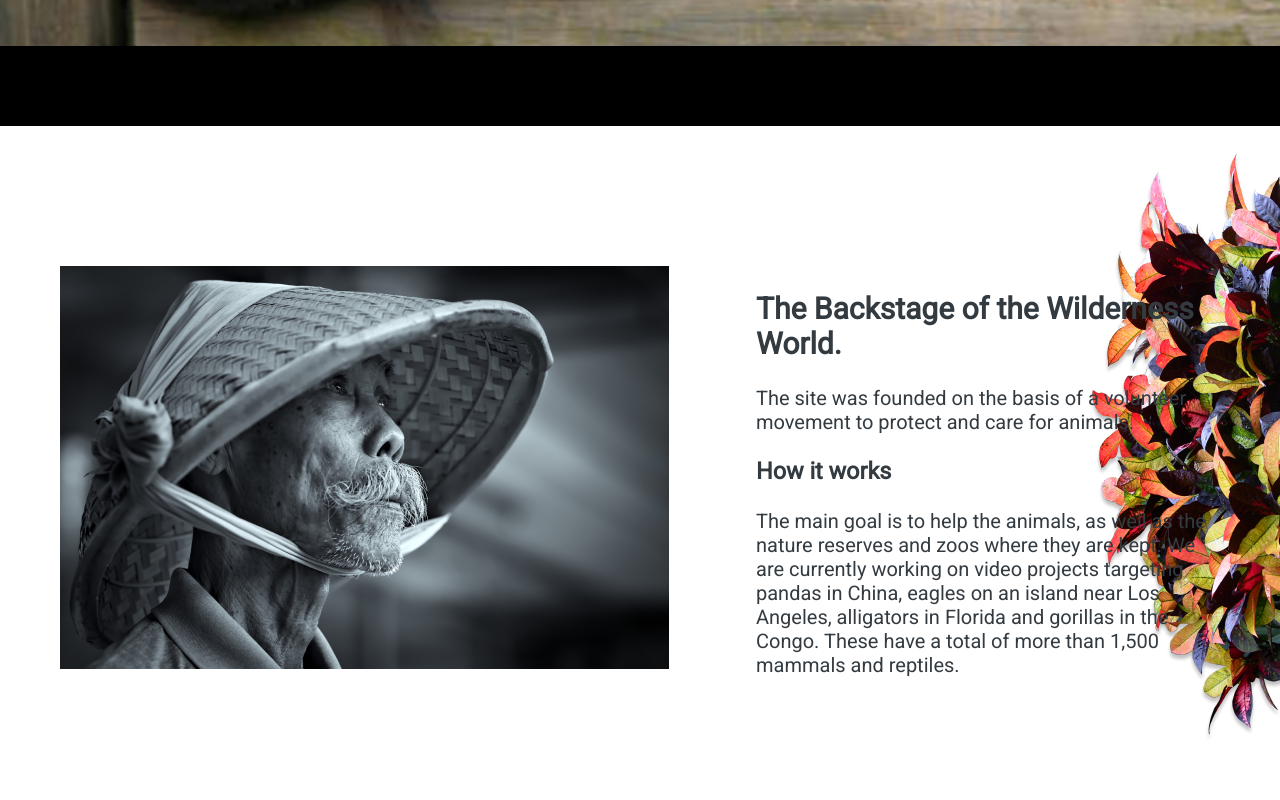
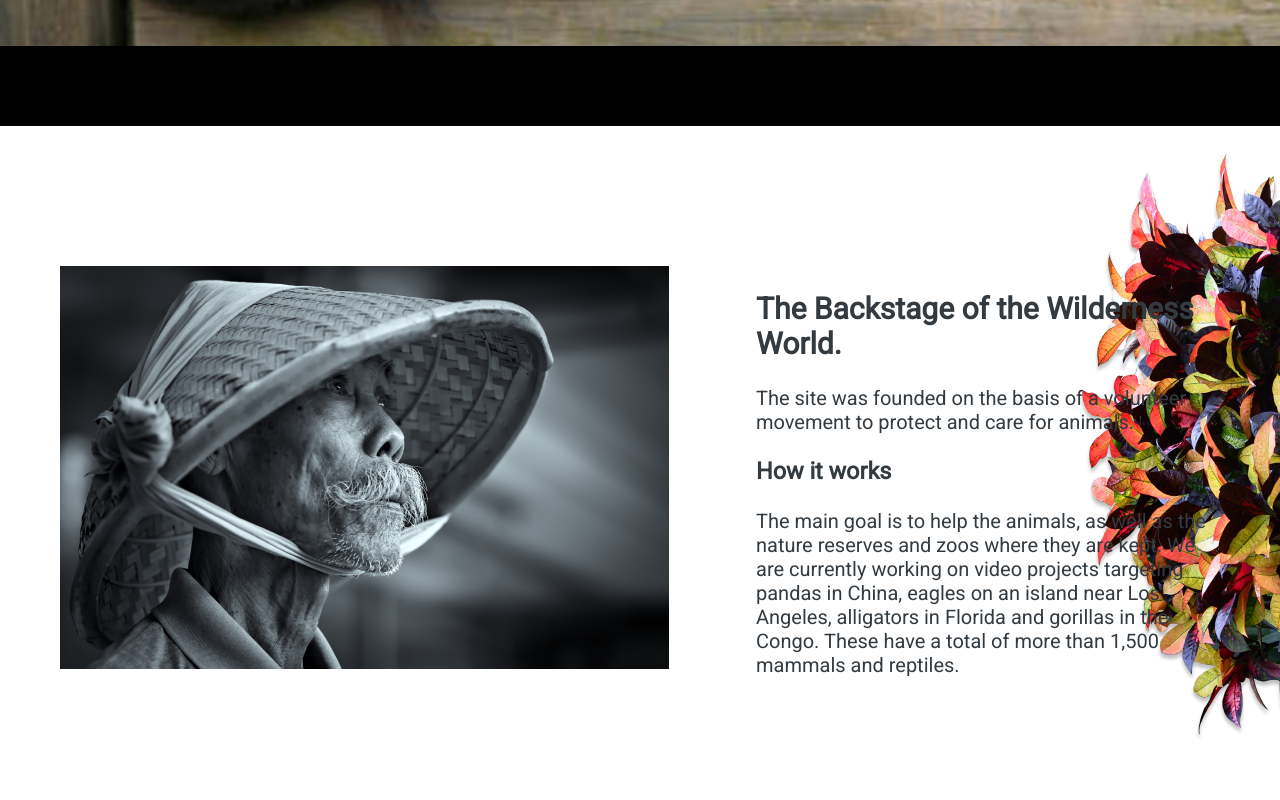
Before and after one commit to IrakliLaphachi/online-zoo, a plain HTML site: page pages/landing/index.html in a window 1280 px wide. Shown: the part 740-1540 px from the top of the page. Drawn offline with Linux system fonts and the light colour scheme.

Commit message:
feat: update index css

```diff
--- a/pages/landing/style.css
+++ b/pages/landing/style.css
@@ -1,3 +1,11 @@
+html,body
+{
+    width: 100%;
+    height: 100%;
+    margin: 0px;
+    padding: 0px;
+}
+
 body {
     margin: 0;
     padding: 0;
@@ -124,7 +132,6 @@ a {
 .backstage {
     min-height: 723px;
     padding-top: 140px;
-    padding-bottom: 180px;
 }
 
 .backstageWrap {
@@ -157,7 +164,7 @@ a {
     z-index: -1;
     background-repeat: no-repeat;
     bottom: -70px;
-    right: -100px;
+    right: -90px;
     width: 293px;
     height: 605px;
 }
```
